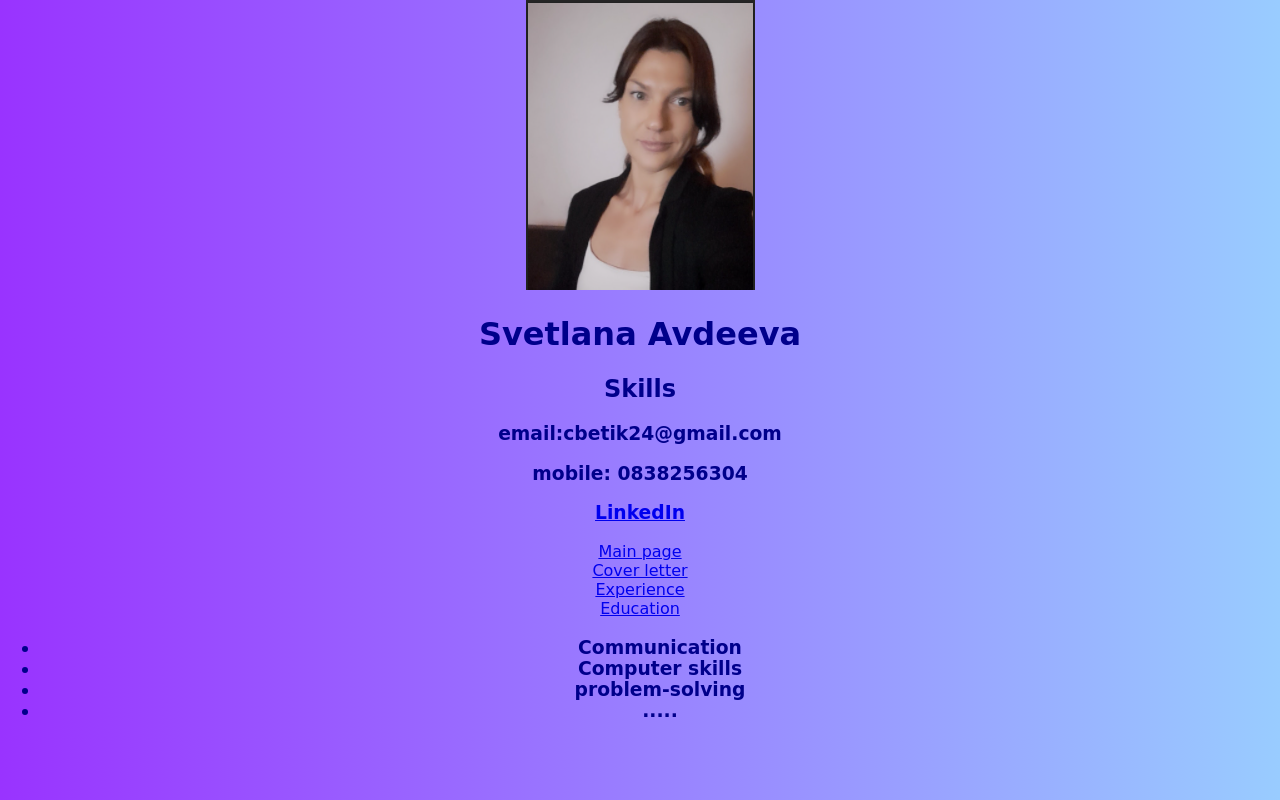
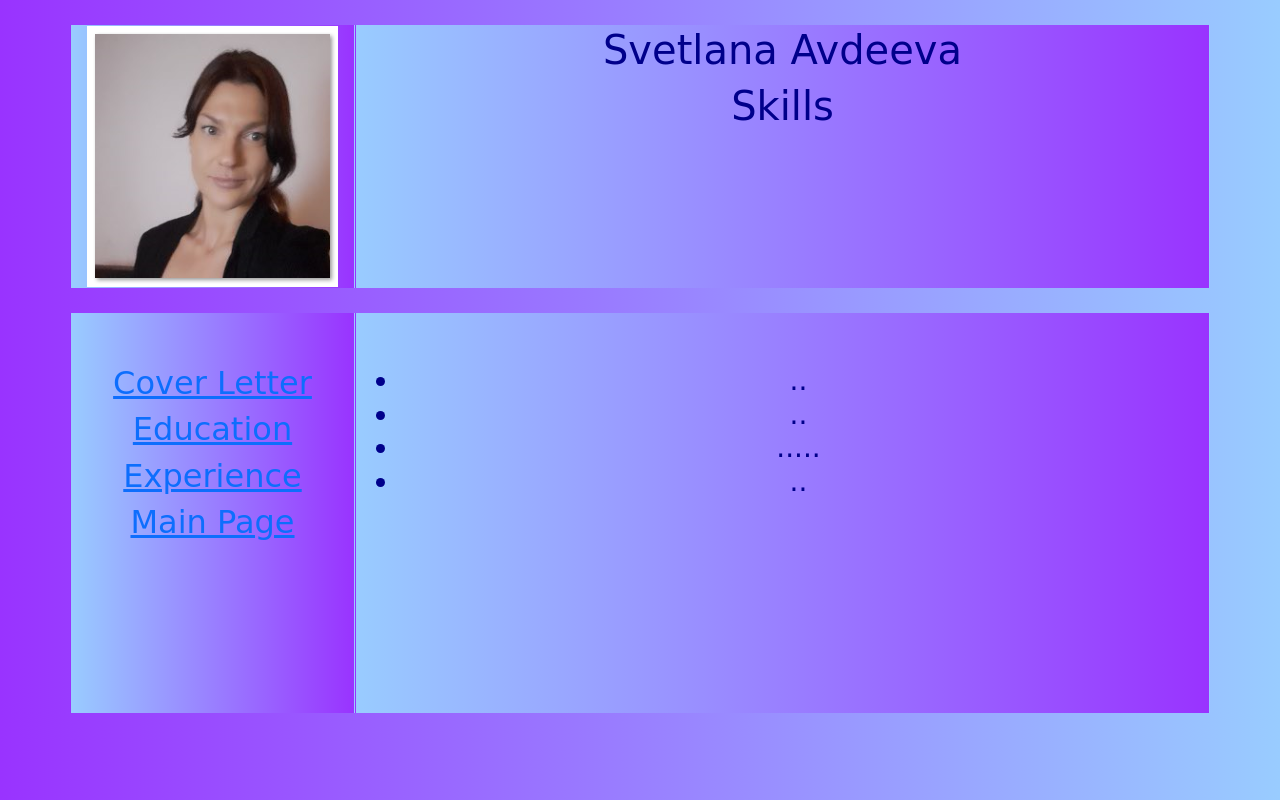
Before and after one commit to SvetlanaAvdeeva/SvetlanaAvdeeva.github.io, a plain HTML site: page Skills/index.html in a window 1280 px wide. Drawn offline with nearby package versions, Linux system fonts and the light colour scheme.

Commit message:
Update index.html

```diff
--- a/Skills/index.html
+++ b/Skills/index.html
@@ -2,31 +2,34 @@
 <html>
 	<head>
 		<title>Skills</title>
+		<link href="https://cdn.jsdelivr.net/npm/bootstrap@5.1.3/dist/css/bootstrap.min.css" rel="stylesheet" integrity="sha384-1BmE4kWBq78iYhFldvKuhfTAU6auU8tT94WrHftjDbrCEXSU1oBoqyl2QvZ6jIW3" crossorigin="anonymous">
+		<script src="https://cdn.jsdelivr.net/npm/bootstrap@5.1.3/dist/js/bootstrap.bundle.min.js" integrity="sha384-ka7Sk0Gln4gmtz2MlQnikT1wXgYsOg+OMhuP+IlRH9sENBO0LRn5q+8nbTov4+1p" crossorigin="anonymous"></script>
 		<link rel="stylesheet" href="../style/style.css"/>
 	</head>
 	<body>
-		<div id="top">
-			<div id="photo"><img src="../images/pic2.jpg" alt="photo"></div>
-			<div id="name"><h1>Svetlana Avdeeva</h1>
-				<h2>Skills</h2></div>
-			<div id="contacts"><h3>email:cbetik24@gmail.com
-				<p>mobile: 0838256304</p>
-				<p><a href="https://www.linkedin.com/in/lana-a-68714327/" target="_blank">LinkedIn</a></p></h3></div>
-		</div>
-		<div id="main">
-			<div id="side">
-				<div id="links"><a href="../index.html">Main page</a></div>
-				<div id="links"><a href="../Cover letter/index.html">Cover letter</a></div>
-				<div id="links"><a href="../Experience/index.html">Experience</a></div>
-				<div id="links"><a href="../Education/index.html">Education</a></div>
+		<div class="container">
+			<div class="row">
+				<div class="col-sm-3 col-lg-3 show">
+					<img src="../images/pic.jpg" alt="photo">
+				</div>
+				<div class="col-sm-9 col-lg-9 show">
+					<h1>Svetlana Avdeeva</h1>
+					<h1>Skills</h1>
+				</div>
 			</div>
-			<div id="main1">
-				<div id="text">
+			<div class="row">
+				<div class="col-sm-3 col-lg-3 show sidebar">
+					<h2 id="links"><a href="../Cover Letter/index.html">Cover Letter</a></h2>
+					<h2 id="links"><a href="../Education/index.html">Education</a></h2>
+					<h2 id="links"><a href="../Experience/index.html">Experience</a></h2>
+					<h2 id="links"><a href="../index.html">Main Page</a></h2>
+				</div>
+				<div class="col-sm-9 col-lg-9 show sidebar">
 					<h3><ul>
-						<li>Communication</li>
-						<li>Computer skills</li>
-						<li>problem-solving</li>
+						<li>..</li>
+						<li>..</li>
 						<li>.....</li>
+						<li>..</li>
 					</ul></h3>
 				</div>
 			</div>
```
